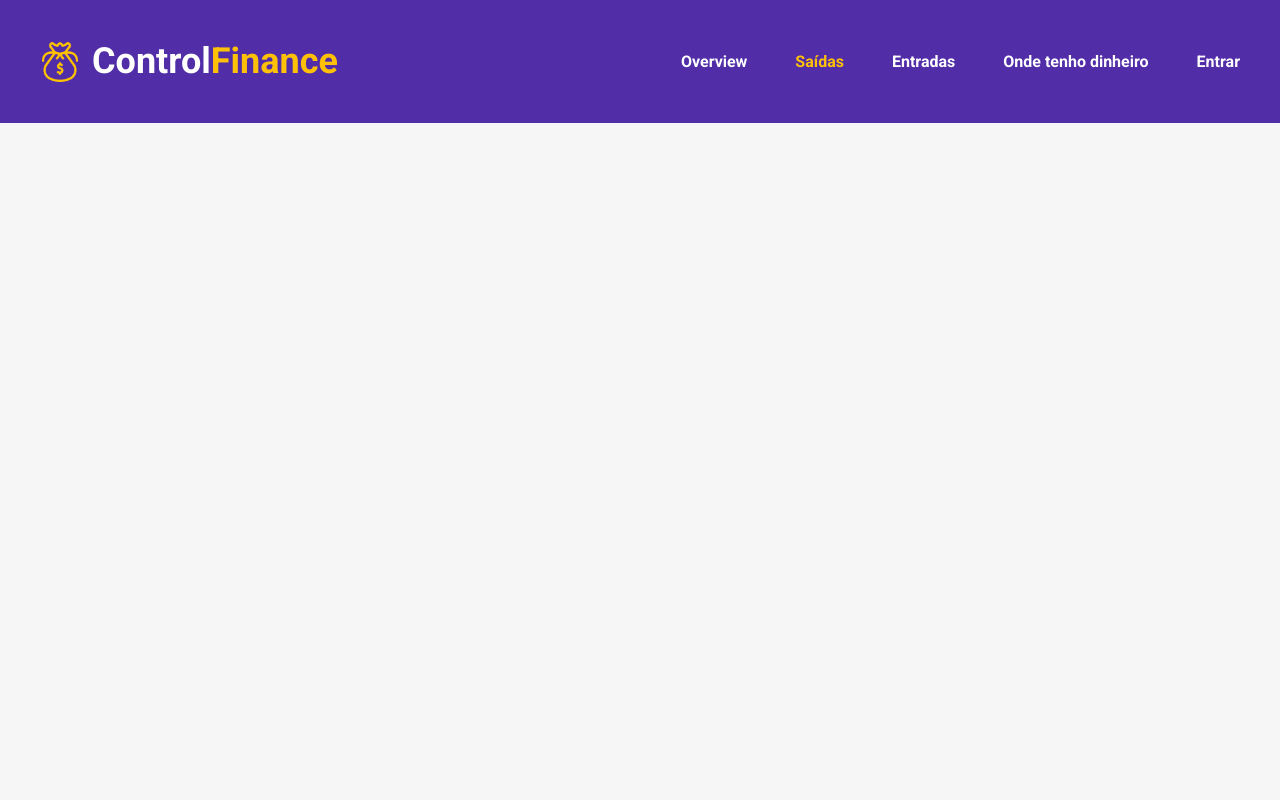
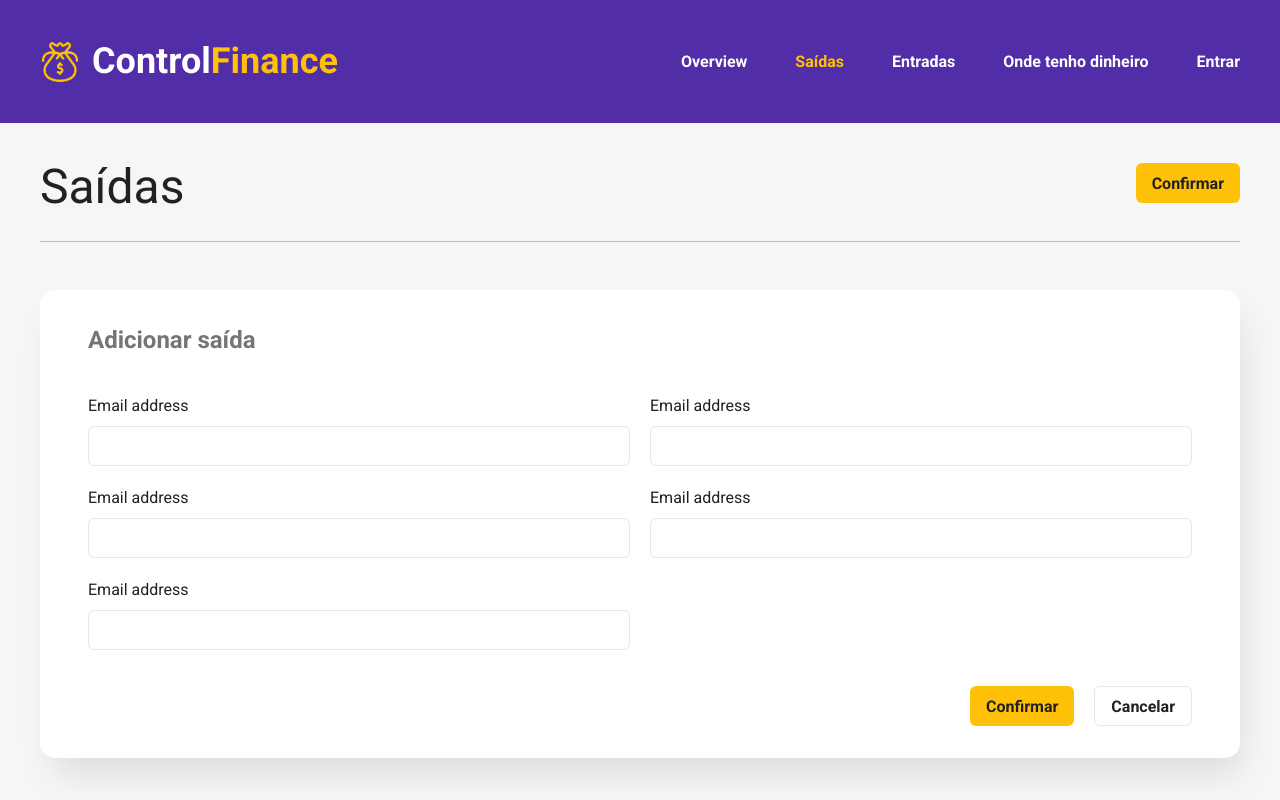
Before and after one commit to virtorodrigues/monthly-financial-control, a Next.js app: page /saidas in a window 1280 px wide. Built offline with nearby package versions, Linux system fonts and the light colour scheme.

Commit message:
create elemtns to form

```diff
--- /dev/null
+++ b/src/components/form/buttonPrimary.tsx
@@ -0,0 +1,10 @@
+import { Button } from "@chakra-ui/react"
+
+export const ButtonPrimary = () => {
+
+  return (
+    <Button variant='solid' bg='accentColor'>
+      Confirmar
+    </Button>
+  )
+}
--- /dev/null
+++ b/src/components/form/buttonSecondary.tsx
@@ -0,0 +1,10 @@
+import { Button } from "@chakra-ui/react"
+
+export const ButtonSecondary = () => {
+
+  return (
+    <Button variant='outline'>
+      Cancelar
+    </Button>
+  )
+}
--- /dev/null
+++ b/src/components/form/textField.tsx
@@ -0,0 +1,11 @@
+import { FormControl, FormHelperText, FormLabel, Input } from "@chakra-ui/react"
+
+export const TextField = () => {
+
+  return (
+    <FormControl>
+      <FormLabel htmlFor='email'>Email address</FormLabel>
+      <Input id='email' type='email' />
+    </FormControl>
+  )
+}
--- a/src/components/header/index.tsx
+++ b/src/components/header/index.tsx
@@ -3,7 +3,7 @@ import { Menu } from "./menu";
 
 export const Header = () => {
   return (
-    <Stack bg='darkPrimaryColor' p={{ base: 5, md: 10 }} justify="center" align="center">
+    <Stack minW='300px' bg='darkPrimaryColor' p={{ base: 5, md: 10 }} justify="center" align="center">
       <HStack
         width="100%"
         maxWidth="1280px"
@@ -20,7 +20,6 @@ export const Header = () => {
             </Heading>
           </HStack>
         </HStack>
-
         <Menu />
       </HStack>
     </Stack >
--- /dev/null
+++ b/src/components/titlePage.tsx
@@ -0,0 +1,23 @@
+import { Heading, Stack } from '@chakra-ui/react'
+import { ButtonPrimary } from './form/buttonPrimary'
+
+export const TitlePage = () => {
+
+  return (
+    <Stack
+      w='full'
+      maxW='1280px'
+      direction='row'
+      justify='space-between'
+      borderBottom={'1px solid'}
+      borderBottomColor='separator'
+      pb={{ base: '10px', lg: '30px' }}
+      mb={{ base: '25px', lg: '40px' }}
+    >
+      <Heading as='h1' size='2xl' fontWeight='regular'>
+        Saídas
+      </Heading>
+      <ButtonPrimary />
+    </Stack>
+  )
+}
--- a/src/pages/saidas.tsx
+++ b/src/pages/saidas.tsx
@@ -1,8 +1,50 @@
+import { Button, FormControl, HStack, Stack, Text } from "@chakra-ui/react";
 import { Header } from "../components/header";
+import { TextField } from "../components/form/textField";
+import { ButtonPrimary } from "../components/form/buttonPrimary";
+import { ButtonSecondary } from "../components/form/buttonSecondary";
+import { TitlePage } from "../components/titlePage";
 
 export default function Saidas() {
 
   return (
-    <Header />
+    <>
+      <Header />
+
+      <Stack  minW='300px' my={'40px'} w="full" align={"center"} px={{ base: '20px', md: '40px' }}>
+        <TitlePage />
+        <Stack
+          maxW='1280px'
+          w="full"
+          bg="text"
+          px={{ base: 6, lg: 12 }}
+          py={{ base: 6, lg: 8 }}
+          borderRadius="15px"
+          boxShadow='7px 22px 35px -6px rgb(0 0 0 / 10%)'
+          spacing={{ base: 7, lg: 9 }}
+        >
+          <Text as='h2' fontSize="2xl" fontWeight='bold' color='secondaryText'>
+            Adicionar saída
+          </Text>
+
+          <Stack spacing={5} direction={{ base: 'column', lg: 'row' }}>
+            <Stack spacing={5} direction="column" flex={1}>
+              <TextField />
+              <TextField />
+              <TextField />
+            </Stack>
+            <Stack spacing={5} direction="column" flex={1}>
+              <TextField />
+              <TextField />
+            </Stack>
+          </Stack>
+
+          <HStack spacing={5} justify="flex-end">
+            <ButtonPrimary />
+            <ButtonSecondary />
+          </HStack>
+        </Stack>
+      </Stack>
+    </>
   )
 }
--- a/src/styles/theme.ts
+++ b/src/styles/theme.ts
@@ -9,6 +9,7 @@ export const theme = extendTheme({
     primaryText: '#212121',
     secondaryText: '#757575',
     accentColor: '#FFC107',
+    separator: '#BDBDBD',
   },
   fonts: {
     heading: 'Roboto',
```
